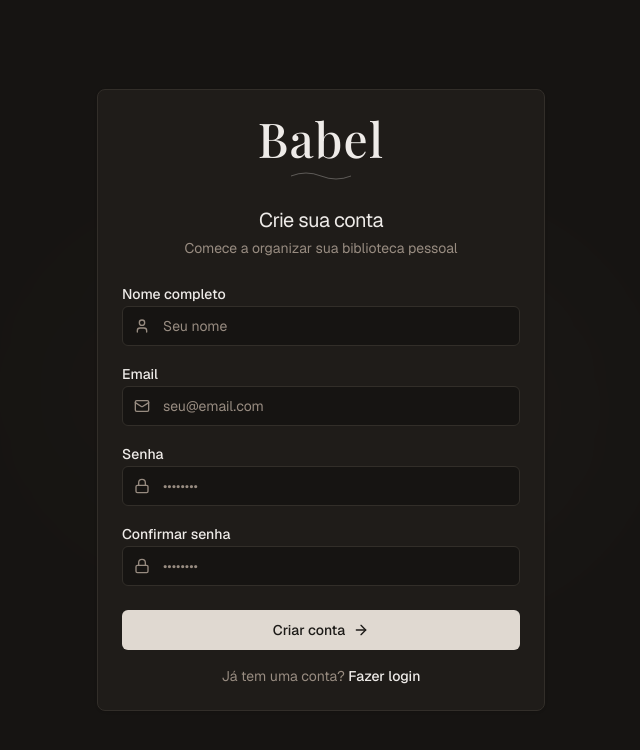
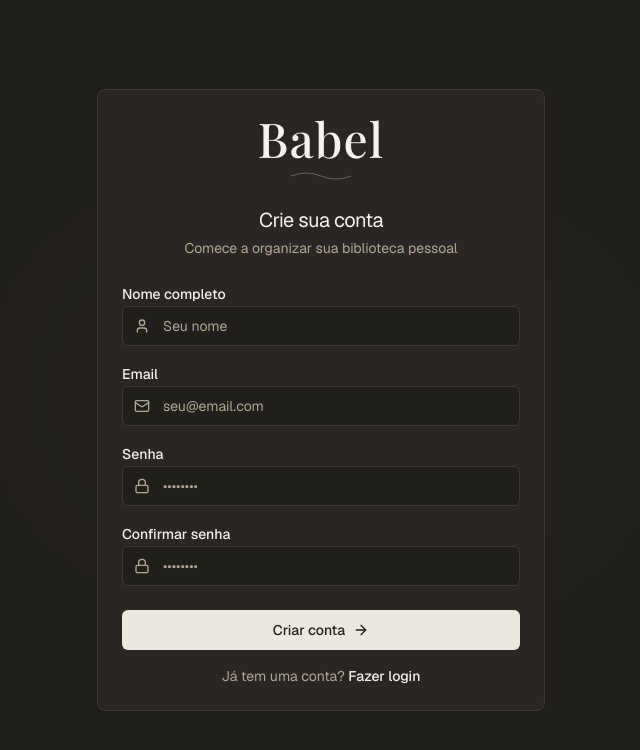
Before and after one commit to alexnetofit/bookly, a Next.js app: page /cadastro in a window 1280 px wide. Shown: the top 750 px of the page, without its empty margins (319-959 px from the left). Built offline with nearby package versions, Linux system fonts and the light colour scheme.

Commit message:
fix: dark mode mais claro e aconchegante

```diff
--- a/src/app/globals.css
+++ b/src/app/globals.css
@@ -31,32 +31,32 @@
 }
 
 .dark {
-  /* Dark Mode - Babel: Elegante e Escuro */
-  --background: 30 10% 8%;
-  --foreground: 30 15% 92%;
-  --card: 30 10% 11%;
-  --card-foreground: 30 15% 92%;
-  --popover: 30 10% 11%;
-  --popover-foreground: 30 15% 92%;
-  --primary: 30 20% 85%;
-  --primary-foreground: 30 10% 10%;
-  --secondary: 30 10% 16%;
-  --secondary-foreground: 30 15% 85%;
-  --muted: 30 10% 16%;
-  --muted-foreground: 30 10% 55%;
-  --accent: 35 35% 55%;
-  --accent-foreground: 30 10% 10%;
-  --destructive: 0 55% 45%;
+  /* Dark Mode - Babel: Elegante e Aconchegante */
+  --background: 30 8% 12%;
+  --foreground: 35 20% 95%;
+  --card: 30 8% 15%;
+  --card-foreground: 35 20% 95%;
+  --popover: 30 8% 15%;
+  --popover-foreground: 35 20% 95%;
+  --primary: 35 25% 90%;
+  --primary-foreground: 30 10% 12%;
+  --secondary: 30 8% 20%;
+  --secondary-foreground: 35 20% 90%;
+  --muted: 30 8% 20%;
+  --muted-foreground: 35 15% 65%;
+  --accent: 35 40% 60%;
+  --accent-foreground: 30 10% 12%;
+  --destructive: 0 55% 50%;
   --destructive-foreground: 0 0% 98%;
-  --border: 30 10% 18%;
-  --input: 30 10% 18%;
-  --ring: 30 20% 85%;
+  --border: 30 8% 22%;
+  --input: 30 8% 22%;
+  --ring: 35 25% 90%;
 
   /* Status Colors - Dark Mode */
-  --status-reading: 35 40% 55%;
-  --status-read: 145 30% 45%;
-  --status-not-started: 30 10% 50%;
-  --status-abandoned: 0 45% 50%;
+  --status-reading: 40 45% 60%;
+  --status-read: 150 35% 50%;
+  --status-not-started: 35 12% 55%;
+  --status-abandoned: 0 50% 55%;
 }
 
 @theme inline {
```
